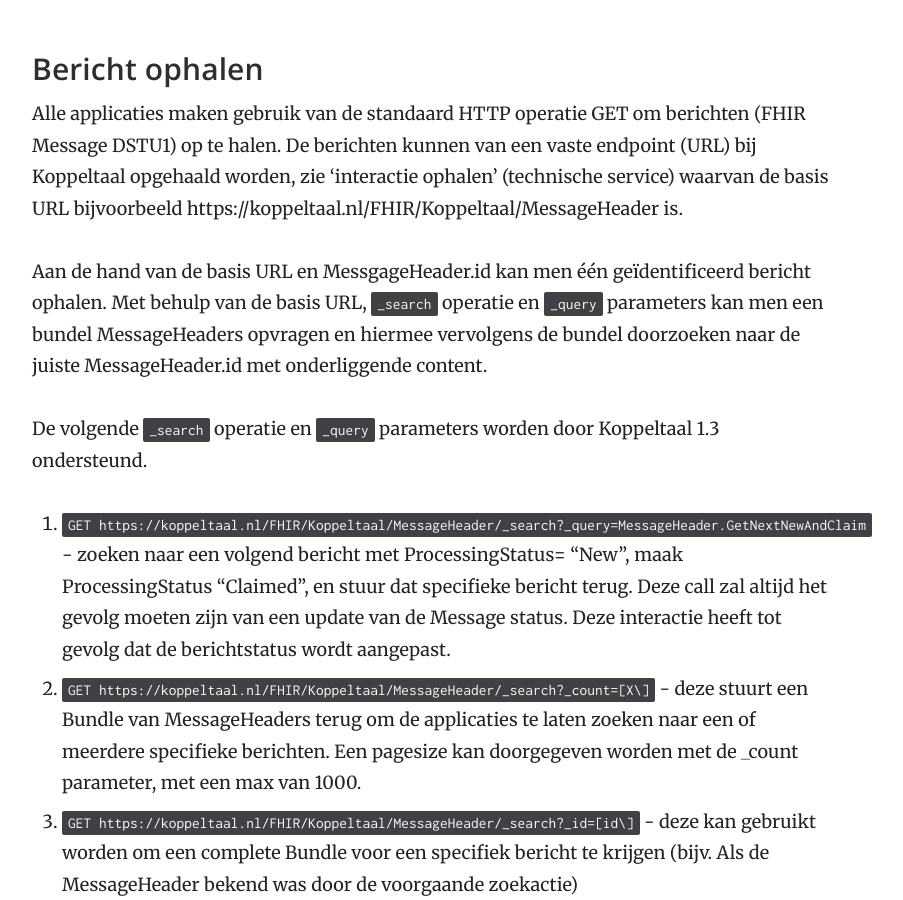
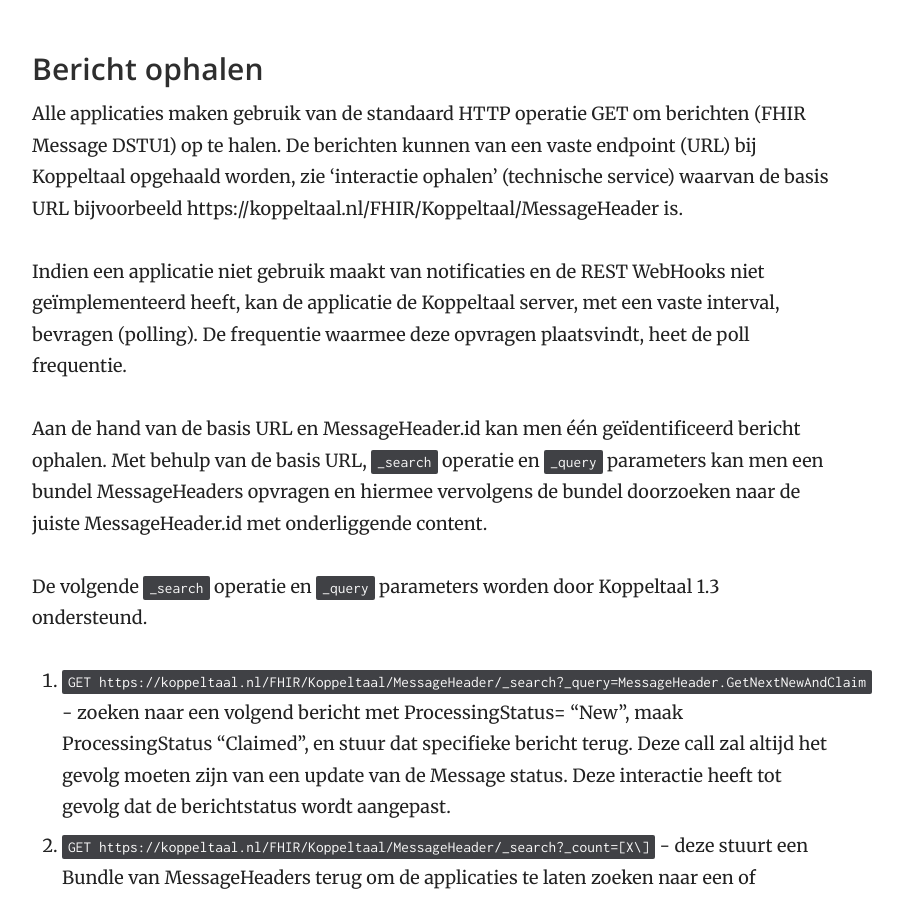
Before and after one commit to Koppeltaal/Koppeltaal-Documentation, a Jekyll site: the page built from technologie-architectuur.md, in a window 1280 px wide and 900 px high, scrolled down 18657 px. Shown: the whole window, without its empty margins (358-1261 px from the left). Built offline with Jekyll 4.4.1, drawn with Linux system fonts in a browser that asks for light colours.

Commit message:
GitBook: [master] one page modified

```diff
--- a/technologie-architectuur.md
+++ b/technologie-architectuur.md
@@ -476,7 +476,9 @@ Koppeltaal biedt een functie aan om notificaties te versturen als er een nieuw b
 
 Alle applicaties maken gebruik van de standaard HTTP operatie GET om berichten \(FHIR Message DSTU1\) op te halen. De berichten kunnen van een vaste endpoint \(URL\) bij Koppeltaal opgehaald worden, zie 'interactie ophalen' \(technische service\) waarvan de basis URL bijvoorbeeld https://koppeltaal.nl/FHIR/Koppeltaal/MessageHeader is.
 
-Aan de hand van de basis URL en MessgageHeader.id kan men één geïdentificeerd bericht ophalen. Met behulp van de basis URL, `_search` operatie en `_query` parameters kan men een bundel MessageHeaders opvragen en hiermee vervolgens de bundel doorzoeken naar de juiste MessageHeader.id met onderliggende content.
+Indien een applicatie niet gebruik maakt van notificaties en de REST WebHooks niet geïmplementeerd heeft, kan de applicatie de Koppeltaal server, met een vaste interval, bevragen \(polling\). De frequentie waarmee deze opvragen plaatsvindt, heet de poll frequentie.
+
+Aan de hand van de basis URL en MessageHeader.id kan men één geïdentificeerd bericht ophalen. Met behulp van de basis URL, `_search` operatie en `_query` parameters kan men een bundel MessageHeaders opvragen en hiermee vervolgens de bundel doorzoeken naar de juiste MessageHeader.id met onderliggende content.
 
 De volgende `_search` operatie en `_query` parameters worden door Koppeltaal 1.3 ondersteund.
 
```
